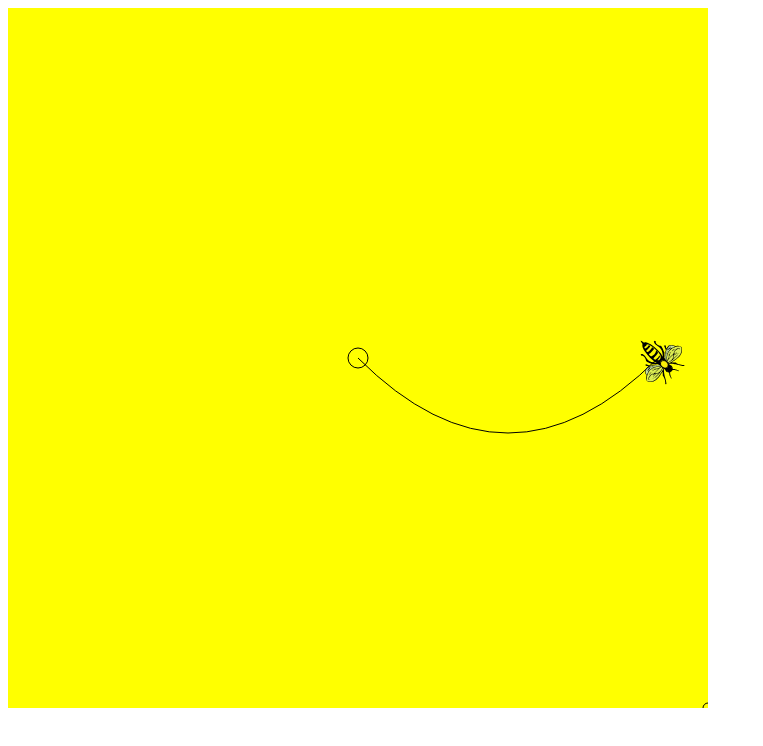
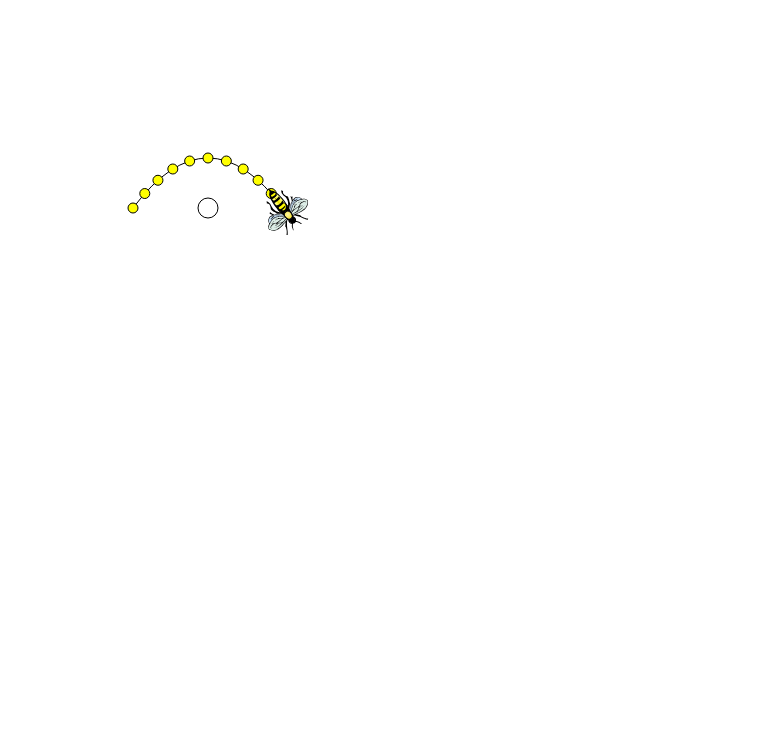
Before and after one commit to duncanol/bee-guide, a plain HTML site: page transition-tests.html in a window 1280 px wide. Shown: the whole page, without its empty margins (0-763 px from the left). Drawn offline with Linux system fonts and the light colour scheme.

Commit message:
Added real and graphical repesentations of paths

```diff
--- a/js/transition-tests.js
+++ b/js/transition-tests.js
@@ -10,7 +10,7 @@ jQuery(document).ready(function() {
 
 function arcTweenTest() {
 
-  var w = 700, h = 700;
+  var w = 400, h = 400;
 
   var sx = d3.scale.linear().domain([-w / 2,w / 2]).range([0,w]);
   var sy = d3.scale.linear().domain([-h / 2,h / 2]).range([h,0]);
@@ -18,6 +18,10 @@ function arcTweenTest() {
   var svg = d3.select(".contains-svg").append("svg")
     .attr("width", w)
     .attr("height", h);
+
+  var hiddenSvg = d3.select("body").append("svg")
+    .attr("width", 0)
+    .attr("height", 0);
 
   svg.append("circle")
     .attr("cx", sx(0))
@@ -35,16 +39,50 @@ function arcTweenTest() {
 
   var pathContainer =
     svg.append("g")
-      .attr("transform", "translate(" + sx(0) + "," + sy(0) + ")");
+      // .attr("transform", "translate(" + sx(0) + "," + sy(0) + ")");
 
+  var pathConfig = {
+    startX: -75,
+    startY: 0,
+    ctrlX: 0,
+    ctrlY: 100,
+    endX: 75,
+    endY: 0,
+
+
+    getRealPath: function() {
+      return this.getPath(d3.scale.identity(), d3.scale.identity());
+    },
+
+
+    getGraphicalPath: function() {
+      return this.getPath(sx, sy);
+    },
+
+
+    getPath: function(xScale, yScale) {
+      var d = "M" + xScale(this.startX) + "," + yScale(this.startY) +
+          " Q" + xScale(this.ctrlX) + "," + yScale(this.ctrlY) + " " +
+          xScale(this.endX) + "," + yScale(this.endY);
+      console.log(d);
+      return d;
+    }
+  }
 
 
   var path =
     pathContainer.append("path")
-      .attr("d", "M0,0 q150,150 300,0")
+      .attr("d", pathConfig.getGraphicalPath())
       // .attr("d", "M " + sx(100) + " " + sy(350) + " q " + sx(150) + " " + sy(-300) + " " + sx(300) + " " + sy(0))
       .attr("fill", "none")
       .attr("stroke", "black");
+
+  var realPath =
+    hiddenSvg.append("path")
+      .attr("d", pathConfig.getRealPath())
+      // .attr("d", "M " + sx(100) + " " + sy(350) + " q " + sx(150) + " " + sy(-300) + " " + sx(300) + " " + sy(0))
+      .attr("fill", "none")
+      .attr("stroke", "blue");
 
   var pointsData = [];
 
@@ -62,10 +100,10 @@ function arcTweenTest() {
       .enter()
         .append("circle")
           .attr("cx", function(d) {
-            return sx(d[0]);
+            return d[0];
           })
           .attr("cy", function(d) {
-            return sy(d[1]);
+            return d[1];
           })
           .attr("r", 5)
           .attr("fill", "yellow")
@@ -139,7 +177,7 @@ function arcTweenTest() {
   function arcTween(o) {
     return function(t) {
       var placeOnLine = lineLength * t;
-      var point = path.node().getPointAtLength(placeOnLine);
+      var point = realPath.node().getPointAtLength(placeOnLine);
       var xDiff = point.x - o.position.x;
       var yDiff = point.y - o.position.y;
       var angle = ((Math.atan2(-yDiff, xDiff) / (Math.PI * 2)) * 360) + 90;
--- a/transition-tests.html
+++ b/transition-tests.html
@@ -10,7 +10,7 @@
 		<style>
 			svg {
 				/*border: 1px red;*/
-				background: yellow;
+				/*background: yellow;*/
 			}
 		</style>
 </head>
```
Also changed, not shown: path-tests.html (added, +5 -0 lines).
